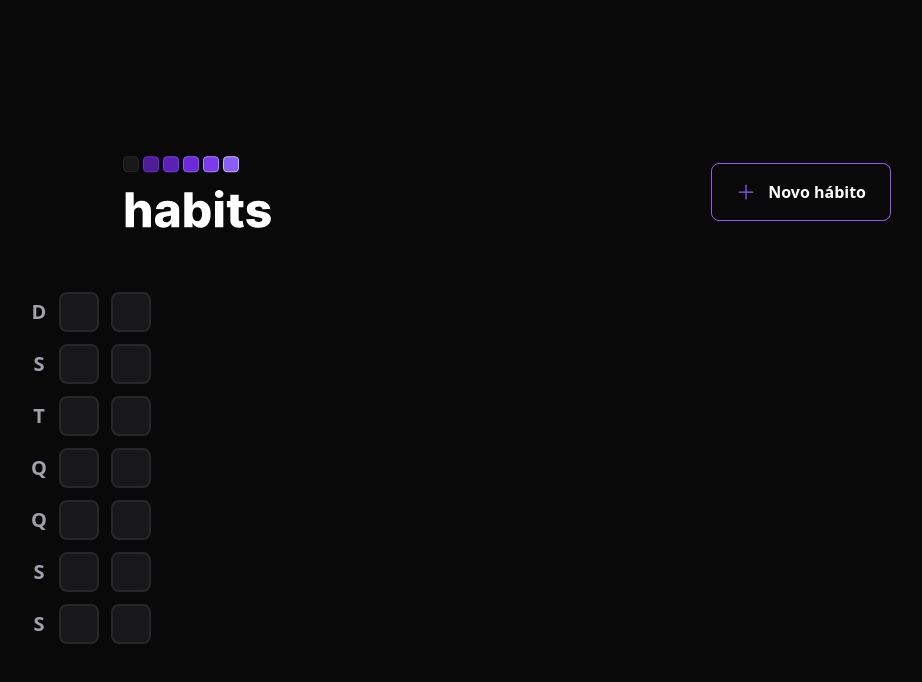
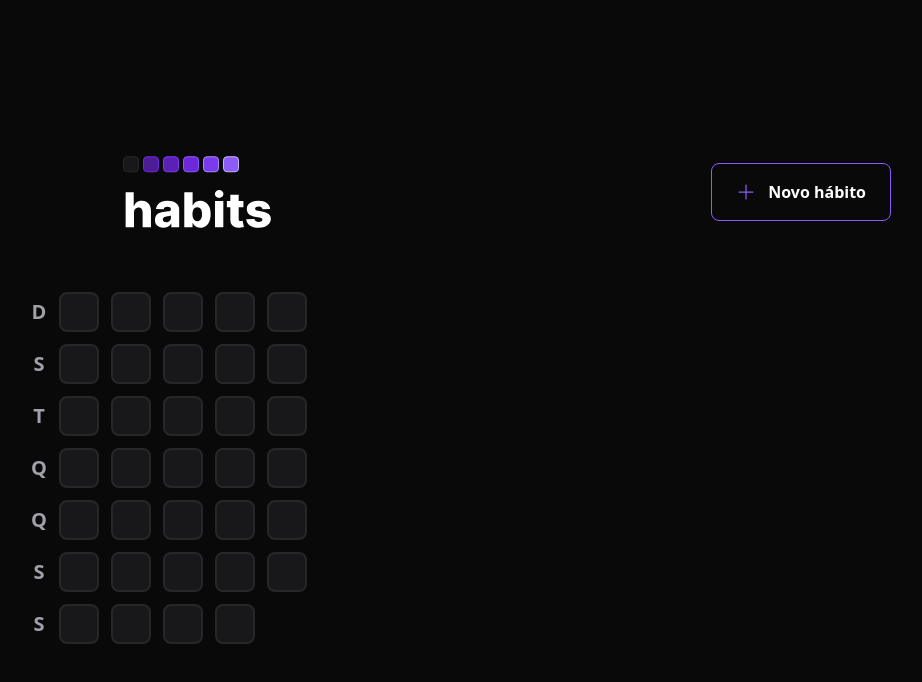
Before and after one commit to tiagoaraujo00/habit-harbor, a React (Vite) app in the folder web/: page / in a window 1280 px wide. Shown: the top 682 px of the page, without its empty margins (133-1055 px from the left). Built offline with nearby package versions, Linux system fonts and the light colour scheme.

Commit message:
feat: rendering day by date

```diff
--- a/web/src/components/SummaryTable.tsx
+++ b/web/src/components/SummaryTable.tsx
@@ -5,7 +5,6 @@ const weekDays = ["D", "S", "T", "Q", "Q", "S", "S"];
 
 const summaryDates = generateDatesFromYearBeginning();
 console.log(summaryDates);
-
 
 const SummaryTable = () => {
   return (
@@ -23,20 +22,9 @@ const SummaryTable = () => {
         })}
       </div>
       <div className="grid grid-flow-col gap-3 grid-rows-7">
-        <HabitDay />
-        <HabitDay />
-        <HabitDay />
-        <HabitDay />
-        <HabitDay />
-        <HabitDay />
-        <HabitDay />
-        <HabitDay />
-        <HabitDay />
-        <HabitDay />
-        <HabitDay />
-        <HabitDay />
-        <HabitDay />
-        <HabitDay />
+        {summaryDates.map((date) => (
+          <HabitDay key={date.toString()} />
+        ))}
       </div>
     </div>
   );
```
